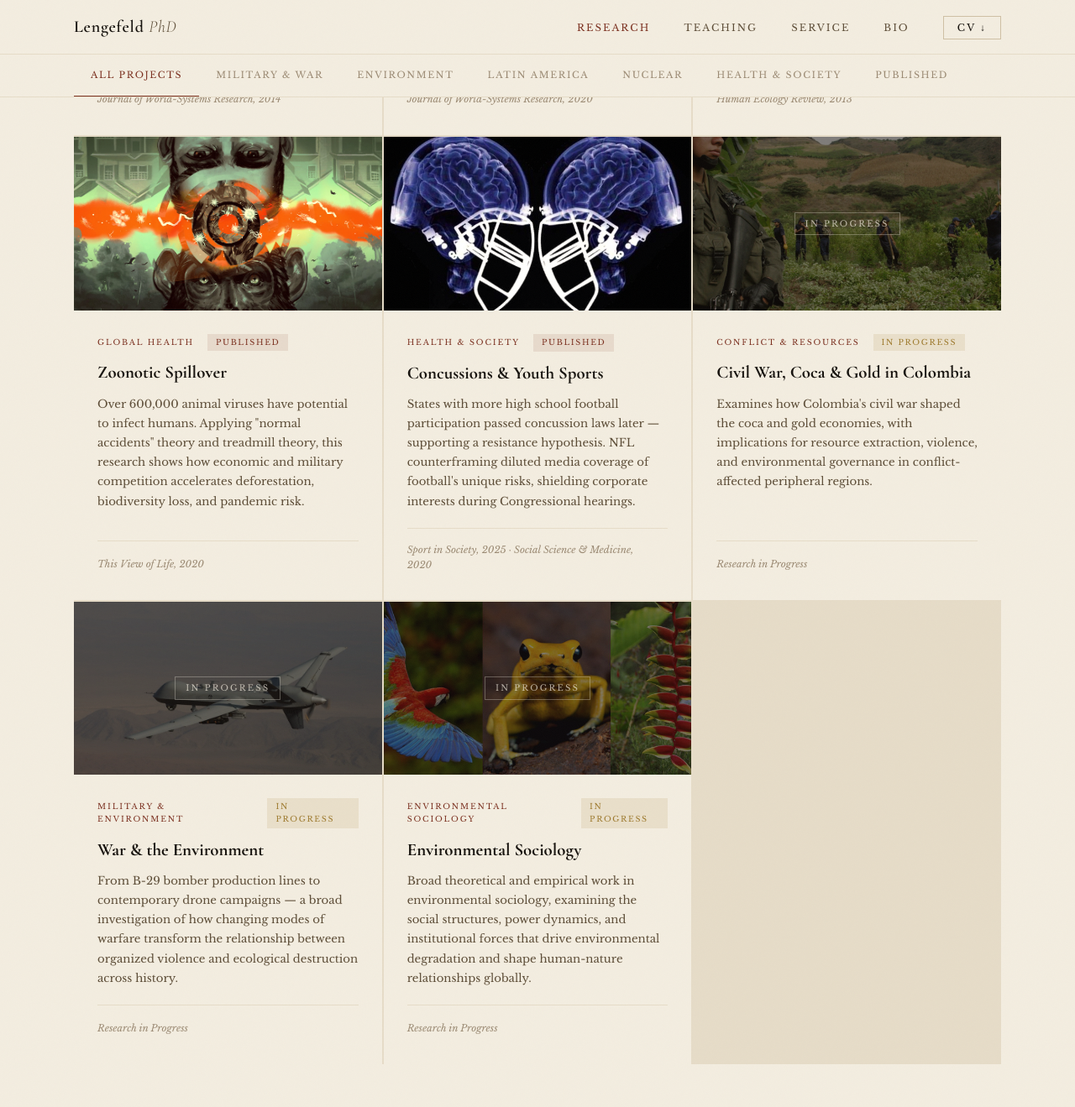
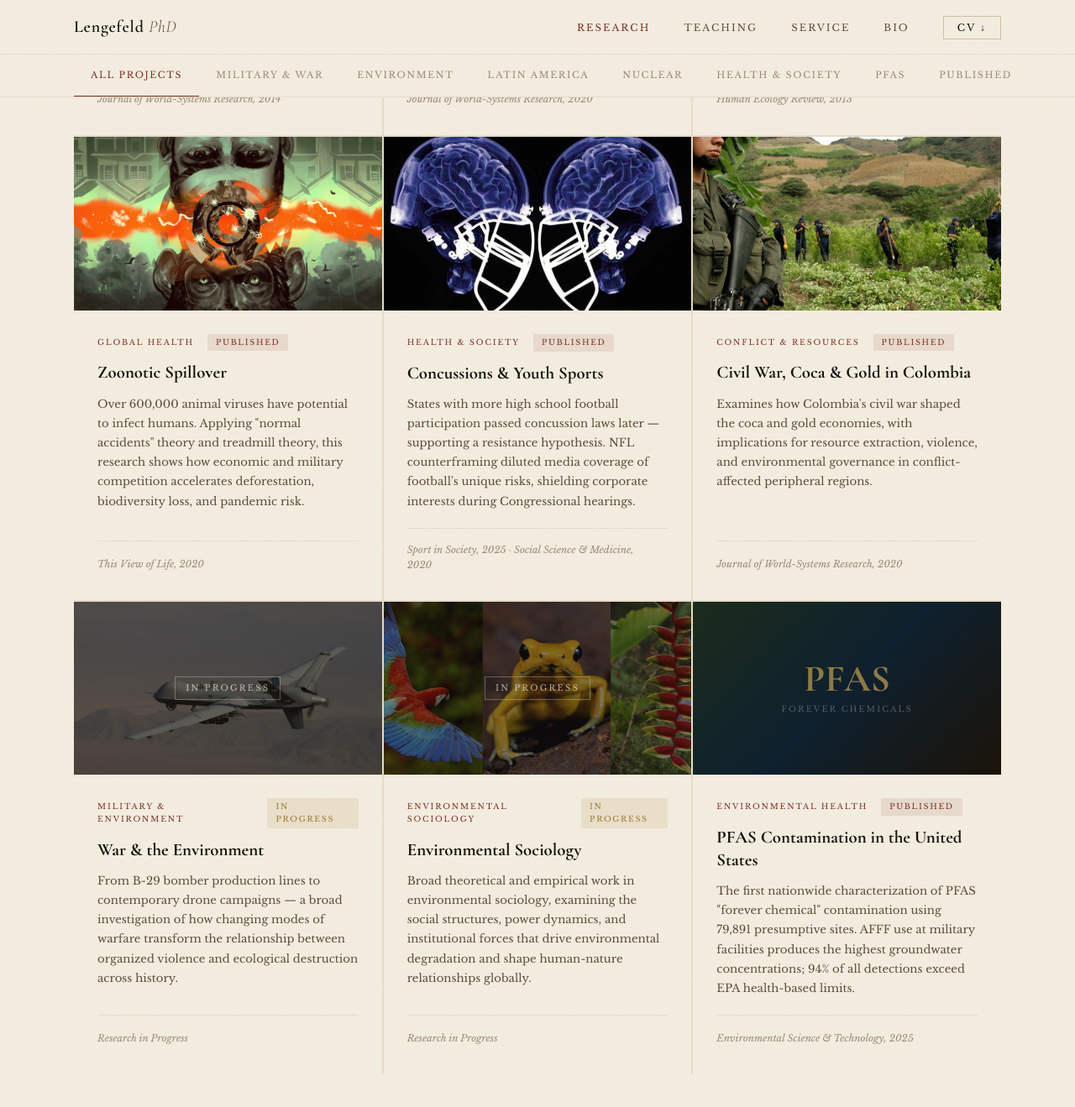
Before and after one commit to resilience1/resilience1.github.io, a Jekyll site: the page research/index.html, which Jekyll copies as it is, in a window 1280 px wide and 1400 px high, scrolled down 1644 px. Shown: the top 1319 px of the window at 84% size. Built offline with Jekyll 4.4.1, drawn with Linux system fonts in a browser that asks for light colours; some of the changed text lies outside the part shown.

Commit message:
Update index.html

```diff
--- a/research/index.html
+++ b/research/index.html
@@ -4,7 +4,7 @@
   <meta charset="UTF-8">
   <meta name="viewport" content="width=device-width, initial-scale=1.0">
   <title>Research | Michael Lengefeld, PhD</title>
-  <meta name="description" content="Research by Michael Lengefeld on geopolitics, political economy, science and technology studies, and public and environmental health. Published in Environmental Science and Technology, npjClimate Action, Journal of World-Systems Research, Human Ecology Review, Environmental Justice, and Armed Forces and Society.">
+  <meta name="description" content="Research by Michael Lengefeld on war, environmental politics, and globalization. Published in Journal of World-Systems Research, Human Ecology Review, and Armed Forces and Society.">
   <link rel="preconnect" href="https://fonts.googleapis.com">
   <link rel="preconnect" href="https://fonts.gstatic.com" crossorigin>
   <link href="https://fonts.googleapis.com/css2?family=Cormorant+Garamond:ital,wght@0,300;0,400;0,600;0,700;1,300;1,400;1,600&family=Libre+Baskerville:ital,wght@0,400;0,700;1,400&display=swap" rel="stylesheet">
@@ -653,11 +653,11 @@
         </div>
         <div class="page-hero-stats">
           <div>
-            <p class="hero-stat-num">9</p>
+            <p class="hero-stat-num">10</p>
             <p class="hero-stat-label">Projects</p>
           </div>
           <div>
-            <p class="hero-stat-num">3</p>
+            <p class="hero-stat-num">6</p>
             <p class="hero-stat-label">Journals</p>
           </div>
         </div>
@@ -673,6 +673,7 @@
         <button class="filter-btn" data-filter="latinamerica">Latin America</button>
         <button class="filter-btn" data-filter="nuclear">Nuclear</button>
         <button class="filter-btn" data-filter="health">Health &amp; Society</button>
+        <button class="filter-btn" data-filter="pfas">PFAS</button>
         <button class="filter-btn" data-filter="published">Published</button>
       </div>
     </div>
@@ -808,20 +809,19 @@
         </a>
 
         <!-- Civil War, Coca, Gold -->
-        <a href="colombiancivilwar.html" class="project-card" data-categories="military latinamerica environment">
+        <a href="colombiancivilwar.html" class="project-card" data-categories="military latinamerica environment published">
           <div class="card-img-wrap">
-            <img src="https://www.mlengefeld.com/img/cocaerad.jpg" alt="Colombian civil war and coca production" loading="lazy">
-            <div class="card-wip-overlay"><span class="card-wip-label">In Progress</span></div>
+            <img src="https://www.mlengefeld.com/img/cocaerad.jpg" alt="Colombian civil war, coca production and gold mining" loading="lazy">
           </div>
           <div class="card-body">
             <div class="card-tag-row">
               <span class="card-tag">Conflict &amp; Resources</span>
-              <span class="project-status-badge badge-progress">In Progress</span>
+              <span class="project-status-badge badge-published">Published</span>
             </div>
             <h3 class="card-title">Civil War, Coca &amp; Gold in Colombia</h3>
             <p class="card-desc">Examines how Colombia's civil war shaped the coca and gold economies, with implications for resource extraction, violence, and environmental governance in conflict-affected peripheral regions.</p>
             <div class="card-footer">
-              <span class="card-journal">Research in Progress</span>
+              <span class="card-journal">Journal of World-Systems Research, 2020</span>
               <span class="card-arrow">→</span>
             </div>
           </div>
@@ -867,6 +867,28 @@
           </div>
         </a>
 
+        <!-- PFAS Contamination -->
+        <a href="pfas.html" class="project-card" data-categories="environment health pfas published">
+          <div class="card-img-wrap" style="background: linear-gradient(135deg, #1a2a1a 0%, #0d1f2d 50%, #1a1208 100%); display:flex; align-items:center; justify-content:center;">
+            <div style="text-align:center; padding:20px;">
+              <p style="font-family:'Cormorant Garamond',serif; font-size:2.8rem; font-weight:700; color:rgba(196,160,80,0.7); line-height:1; margin-bottom:6px;">PFAS</p>
+              <p style="font-size:0.6rem; letter-spacing:0.22em; text-transform:uppercase; color:rgba(243,237,224,0.3);">Forever Chemicals</p>
+            </div>
+          </div>
+          <div class="card-body">
+            <div class="card-tag-row">
+              <span class="card-tag">Environmental Health</span>
+              <span class="project-status-badge badge-published">Published</span>
+            </div>
+            <h3 class="card-title">PFAS Contamination in the United States</h3>
+            <p class="card-desc">The first nationwide characterization of PFAS "forever chemical" contamination using 79,891 presumptive sites. AFFF use at military facilities produces the highest groundwater concentrations; 94% of all detections exceed EPA health-based limits.</p>
+            <div class="card-footer">
+              <span class="card-journal">Environmental Science &amp; Technology, 2025</span>
+              <span class="card-arrow">→</span>
+            </div>
+          </div>
+        </a>
+
       </div><!-- /.projects-grid -->
 
       <!-- No results message -->
@@ -890,6 +912,8 @@
           <a href="https://www.tandfonline.com/journals/fssr20" target="_blank" rel="noopener" class="pub-journal">Sport in Society</a>
           <span class="pub-sep">·</span>
           <a href="https://www.sciencedirect.com/journal/social-science-and-medicine" target="_blank" rel="noopener" class="pub-journal">Social Science &amp; Medicine</a>
+          <span class="pub-sep">·</span>
+          <a href="https://pubs.acs.org/journal/esthag" target="_blank" rel="noopener" class="pub-journal">Environmental Science &amp; Technology</a>
         </div>
         <div class="pub-band-profiles">
           <a href="https://scholar.google.com/citations?hl=en&user=zWWml-4AAAAJ" target="_blank" rel="noopener" class="pub-profile-link">Google Scholar ↗</a>
```
